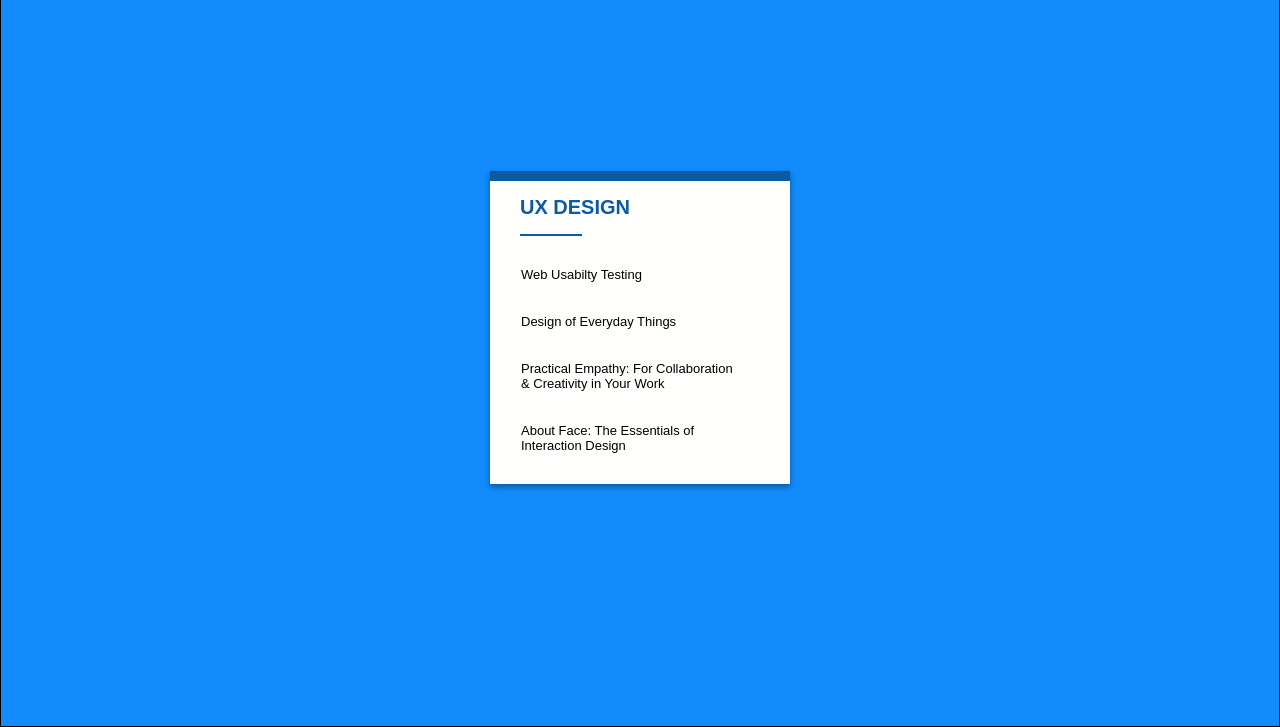
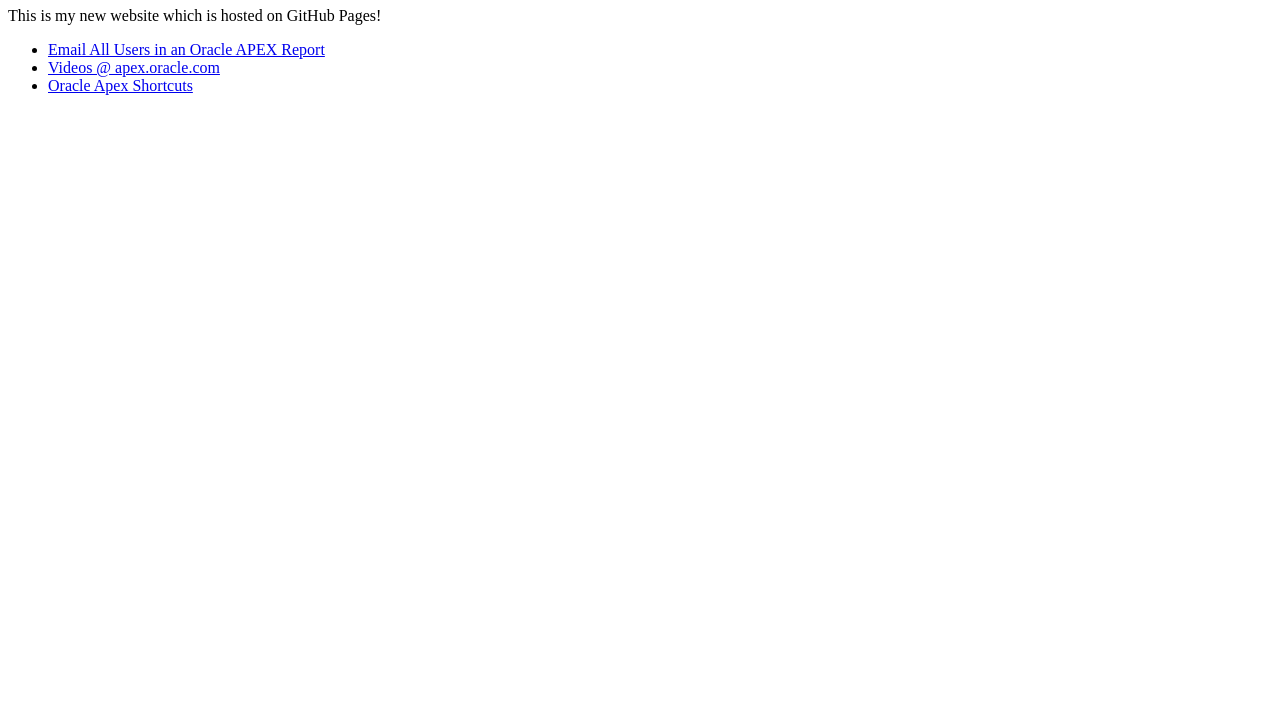
Before and after one commit to dharric/dharric.github.io, a plain HTML site: page index.html in a window 1280 px wide. Shown: the part 73-800 px from the top of the page. Drawn offline with Linux system fonts and the light colour scheme.

Commit message:
Update index.html

```diff
--- a/index.html
+++ b/index.html
@@ -5,74 +5,6 @@
     <meta name="viewport" content="width=device-width, initial-scale=1.0">
     <meta http-equiv="X-UA-Compatible" content="ie=edge">
     <title>Oracle Apex Links</title>
-    <style type="text/css">
-* {
-  box-sizing: border-radius;
-  font-family: 'Rubik', sans-serif; }
-
-.container {
-  border: 1px solid black;
-  position: absolute;
-  top: 0;
-  right: 0;
-  bottom: 0;
-  left: 0;
-  margin: auto;
-  display: grid;
-  place-items: center;
-  background-color: #128CFC; }
-
-.items {
-  width: 300px;
-  background: #fffffe;
-  box-shadow: 0 3px 6px rgba(0, 0, 0, 0.16), 0 3px 6px rgba(0, 0, 0, 0.23);
-  border-top: 10px solid #0B5AA2; }
-
-.items-head p {
-  padding: 5px 20px;
-  margin: 10px;
-  color: #0B5AA2;
-  font-weight: bold;
-  font-size: 20px; }
-
-.items-head hr {
-  width: 20%;
-  margin: 0px 30px;
-  border: 1px solid #0B5AA2; }
-
-.items-body {
-  padding: 10px;
-  margin: 10px;
-  display: grid;
-  grid-gap: 10px; }
-
-.items-body-content {
-  padding: 10px;
-  padding-right: 0px;
-  display: grid;
-  grid-template-columns: 10fr 1fr;
-  font-size: 13px;
-  grid-gap: 10px;
-  border: 1px solid transparent;
-  cursor: pointer; }
-
-.items-body-content:hover {
-  border-radius: 15px;
-  border: 1px solid #0B5AA2; }
-
-.items-body-content i {
-  align-self: center;
-  font-size: 15px;
-  color: #0B5AA2;
-  font-weight: bold;
-  animation: icon 1.5s infinite forwards; }
-
-@keyframes icon {
-  0%, 100% {
-    transform: translate(0px); }
-  50% {
-    transform: translate(3px); } }
-    </style>
   </head>
   <body>
     <main>
@@ -83,34 +15,6 @@
         <li><a href="https://apex.oracle.com/en/learn/videos/" target="new">Videos @ apex.oracle.com</a></li>
         <li><a href="https://apex.oracle.com/shortcuts" target="new">Oracle Apex Shortcuts</a></li>
       </ul>
-
-<div class="container">
-  <div class="items">
-    <div class="items-head">
-      <p>UX DESIGN</p>
-      <hr>
-    </div>
-
-    <div class="items-body">
-      <div class="items-body-content">
-        <span>Web Usabilty Testing</span>
-        <i class="fa fa-angle-right"></i>
-      </div>
-      <div class="items-body-content">
-        <span>Design of Everyday Things</span>
-        <i class="fa fa-angle-right"></i>
-      </div>
-      <div class="items-body-content">
-        <span>Practical Empathy: For Collaboration & Creativity in Your Work</span>
-        <i class="fa fa-angle-right"></i>
-      </div>
-      <div class="items-body-content">
-        <span>About Face: The Essentials of Interaction Design</span>
-        <i class="fa fa-angle-right"></i>
-      </div>
-    </div>
-  </div>
-</div>
     </main>
   </body>
 </html>
```
